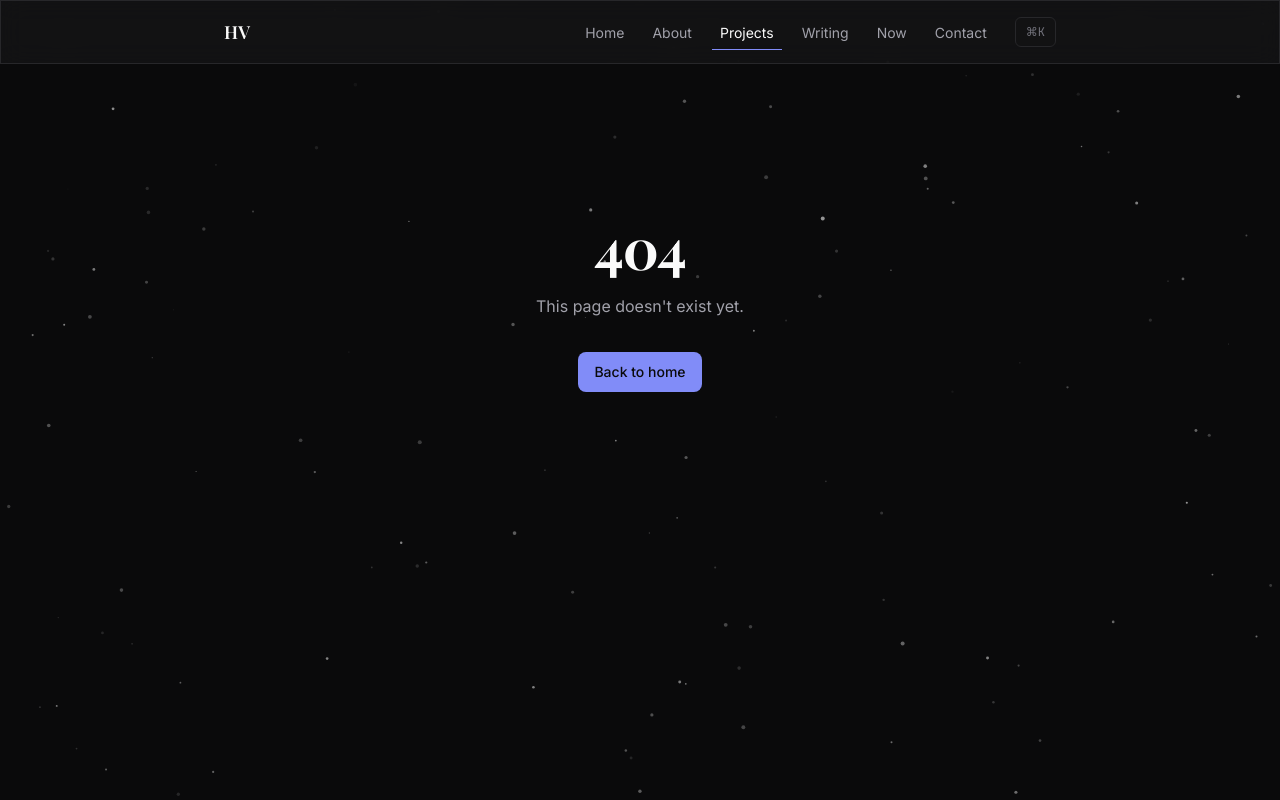
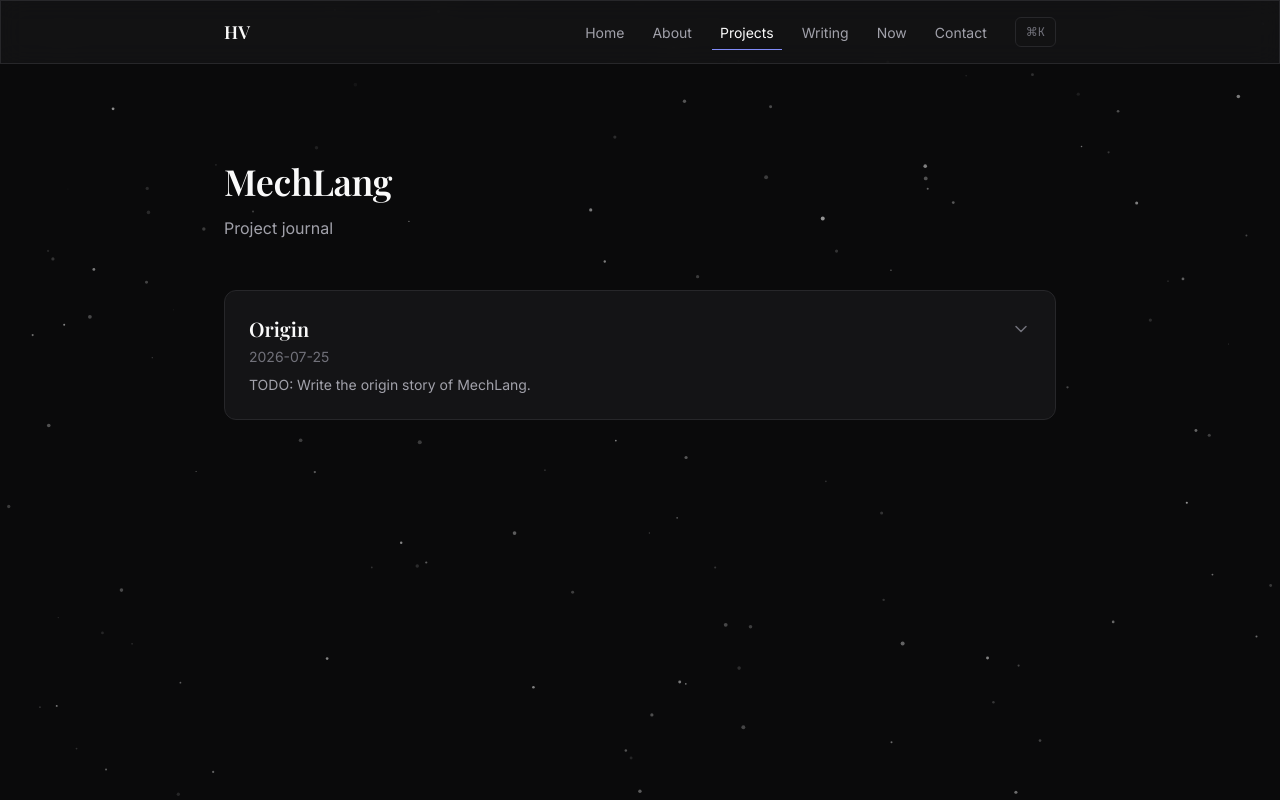
Before and after one commit to ForzaIs-Fav9/ForzaIs-Fav9.github.io, a Next.js app: page /projects/mechlang in a window 1280 px wide. Before the commit this address had no page. Shown: the top 800 px of the page. Built offline with nearby package versions, Linux system fonts and the light colour scheme; a web font is replaced by a local one.

Commit message:
feat: add reusable project journal infrastructure

```diff
--- /dev/null
+++ b/content/projects/mechlang/journal/000-origin.md
@@ -0,0 +1,7 @@
+---
+title: "Origin"
+date: "2026-07-25"
+summary: "TODO: Write the origin story of MechLang."
+---
+
+TODO: Write the first journal entry.
--- /dev/null
+++ b/content/projects/mechlang/journal/001-placeholder.md
@@ -0,0 +1,7 @@
+---
+title: "TODO"
+date: "TODO"
+summary: "TODO"
+---
+
+TODO
--- /dev/null
+++ b/content/projects/mechlang/journal/002-placeholder.md
@@ -0,0 +1,7 @@
+---
+title: "TODO"
+date: "TODO"
+summary: "TODO"
+---
+
+TODO
--- a/package.json
+++ b/package.json
@@ -10,6 +10,8 @@
   },
   "dependencies": {
     "framer-motion": "^11.15.0",
+    "gray-matter": "^4.0.3",
+    "marked": "^18.0.7",
     "next": "^15.1.0",
     "react": "^19.0.0",
     "react-dom": "^19.0.0"
--- /dev/null
+++ b/src/app/projects/mechlang/page.tsx
@@ -0,0 +1,29 @@
+import type { Metadata } from "next";
+import { createMetadata } from "@/lib/metadata";
+import { Container } from "@/components/layout/Container";
+import { PageWrapper } from "@/components/layout/PageWrapper";
+import { SectionHeading } from "@/components/ui/SectionHeading";
+import { ProjectJournal } from "@/components/journal/ProjectJournal";
+import { getJournalEntries } from "@/lib/journal";
+
+export const metadata: Metadata = createMetadata({
+  title: "MechLang — Project Journal",
+  description: "Development journal for MechLang.",
+  path: "/projects/mechlang",
+});
+
+export default function MechLangPage() {
+  const entries = getJournalEntries("mechlang");
+
+  return (
+    <Container className="py-24">
+      <PageWrapper>
+        <SectionHeading
+          title="MechLang"
+          subtitle="Project journal"
+        />
+        <ProjectJournal entries={entries} />
+      </PageWrapper>
+    </Container>
+  );
+}
--- /dev/null
+++ b/src/components/journal/ProjectJournal.tsx
@@ -0,0 +1,98 @@
+"use client";
+
+import { useState } from "react";
+import { motion, AnimatePresence } from "framer-motion";
+import { fadeInUp, staggerContainer } from "@/lib/animations";
+import type { JournalEntry } from "@/lib/journal";
+
+interface ProjectJournalProps {
+  entries: JournalEntry[];
+}
+
+export function ProjectJournal({ entries }: ProjectJournalProps) {
+  const [expanded, setExpanded] = useState<string | null>(null);
+
+  if (entries.length === 0) {
+    return (
+      <div className="rounded-xl border border-border bg-surface p-8 text-center">
+        <p className="text-text-secondary">
+          Journal entries coming soon.
+        </p>
+      </div>
+    );
+  }
+
+  return (
+    <motion.div
+      variants={staggerContainer}
+      initial="initial"
+      whileInView="animate"
+      viewport={{ once: true }}
+      className="space-y-4"
+    >
+      {entries.map((entry) => {
+        const isOpen = expanded === entry.slug;
+
+        return (
+          <motion.div
+            key={entry.slug}
+            variants={fadeInUp}
+            className="rounded-xl border border-border bg-surface transition-colors hover:border-border/80 hover:bg-surface-hover"
+          >
+            <button
+              onClick={() => setExpanded(isOpen ? null : entry.slug)}
+              className="flex w-full items-start justify-between p-6 text-left"
+            >
+              <div className="min-w-0 flex-1">
+                <div className="flex flex-wrap items-center gap-3">
+                  <h3 className="font-serif text-heading-3 font-semibold text-text-primary">
+                    {entry.title}
+                  </h3>
+                  {entry.version && (
+                    <span className="rounded-full bg-accent-muted/50 px-2.5 py-0.5 text-xs font-medium text-accent">
+                      {entry.version}
+                    </span>
+                  )}
+                </div>
+                <p className="mt-1 text-sm text-text-tertiary">{entry.date}</p>
+                <p className="mt-2 text-sm text-text-secondary">
+                  {entry.summary}
+                </p>
+              </div>
+              <span className="ml-4 mt-1 flex-shrink-0 text-text-tertiary transition-transform duration-200"
+                style={{ transform: isOpen ? "rotate(180deg)" : "rotate(0deg)" }}
+              >
+                <svg width="20" height="20" viewBox="0 0 20 20" fill="none">
+                  <path
+                    d="M5 7.5L10 12.5L15 7.5"
+                    stroke="currentColor"
+                    strokeWidth="1.5"
+                    strokeLinecap="round"
+                    strokeLinejoin="round"
+                  />
+                </svg>
+              </span>
+            </button>
+
+            <AnimatePresence initial={false}>
+              {isOpen && (
+                <motion.div
+                  initial={{ height: 0, opacity: 0 }}
+                  animate={{ height: "auto", opacity: 1 }}
+                  exit={{ height: 0, opacity: 0 }}
+                  transition={{ duration: 0.3, ease: [0.25, 0.46, 0.45, 0.94] }}
+                  className="overflow-hidden"
+                >
+                  <div
+                    className="border-t border-border px-6 pb-6 pt-4 prose-journal"
+                    dangerouslySetInnerHTML={{ __html: entry.content }}
+                  />
+                </motion.div>
+              )}
+            </AnimatePresence>
+          </motion.div>
+        );
+      })}
+    </motion.div>
+  );
+}
--- /dev/null
+++ b/src/lib/journal.ts
@@ -0,0 +1,46 @@
+import fs from "fs";
+import path from "path";
+import matter from "gray-matter";
+import { marked } from "marked";
+
+export type JournalEntry = {
+  slug: string;
+  title: string;
+  date: string;
+  version?: string;
+  summary: string;
+  content: string;
+};
+
+const CONTENT_ROOT = path.join(process.cwd(), "content", "projects");
+
+export function getJournalEntries(projectSlug: string): JournalEntry[] {
+  const journalDir = path.join(CONTENT_ROOT, projectSlug, "journal");
+
+  if (!fs.existsSync(journalDir)) {
+    return [];
+  }
+
+  const files = fs
+    .readdirSync(journalDir)
+    .filter((f) => f.endsWith(".md"))
+    .sort();
+
+  return files
+    .map((file) => {
+      const raw = fs.readFileSync(path.join(journalDir, file), "utf-8");
+      const { data, content } = matter(raw);
+
+      if (!data.title || data.title === "TODO") return null;
+
+      return {
+        slug: file.replace(/\.md$/, ""),
+        title: data.title,
+        date: data.date,
+        version: data.version || undefined,
+        summary: data.summary,
+        content: marked.parse(content.trim(), { async: false }) as string,
+      };
+    })
+    .filter(Boolean) as JournalEntry[];
+}
--- a/src/styles/globals.css
+++ b/src/styles/globals.css
@@ -39,4 +39,67 @@
   .glass {
     @apply bg-surface/80 backdrop-blur-md border border-border;
   }
+
+  .prose-journal {
+    @apply text-sm text-text-secondary leading-relaxed;
+  }
+
+  .prose-journal p + p {
+    @apply mt-4;
+  }
+
+  .prose-journal h1,
+  .prose-journal h2,
+  .prose-journal h3 {
+    @apply font-serif font-semibold text-text-primary mt-6 mb-2;
+  }
+
+  .prose-journal h1 {
+    @apply text-heading-2;
+  }
+
+  .prose-journal h2 {
+    @apply text-heading-3;
+  }
+
+  .prose-journal h3 {
+    @apply text-body font-semibold;
+  }
+
+  .prose-journal ul,
+  .prose-journal ol {
+    @apply mt-3 ml-5 space-y-1;
+  }
+
+  .prose-journal ul {
+    @apply list-disc;
+  }
+
+  .prose-journal ol {
+    @apply list-decimal;
+  }
+
+  .prose-journal code {
+    @apply font-mono text-xs bg-background rounded px-1.5 py-0.5 text-accent;
+  }
+
+  .prose-journal pre {
+    @apply mt-4 rounded-lg bg-background p-4 overflow-x-auto;
+  }
+
+  .prose-journal pre code {
+    @apply bg-transparent p-0;
+  }
+
+  .prose-journal blockquote {
+    @apply mt-4 border-l-2 border-accent/40 pl-4 italic text-text-tertiary;
+  }
+
+  .prose-journal a {
+    @apply text-accent underline underline-offset-2 hover:text-accent/80;
+  }
+
+  .prose-journal strong {
+    @apply font-semibold text-text-primary;
+  }
 }
```
Also changed, not shown: 1 other file (tests, documents, lock files or other folders).
